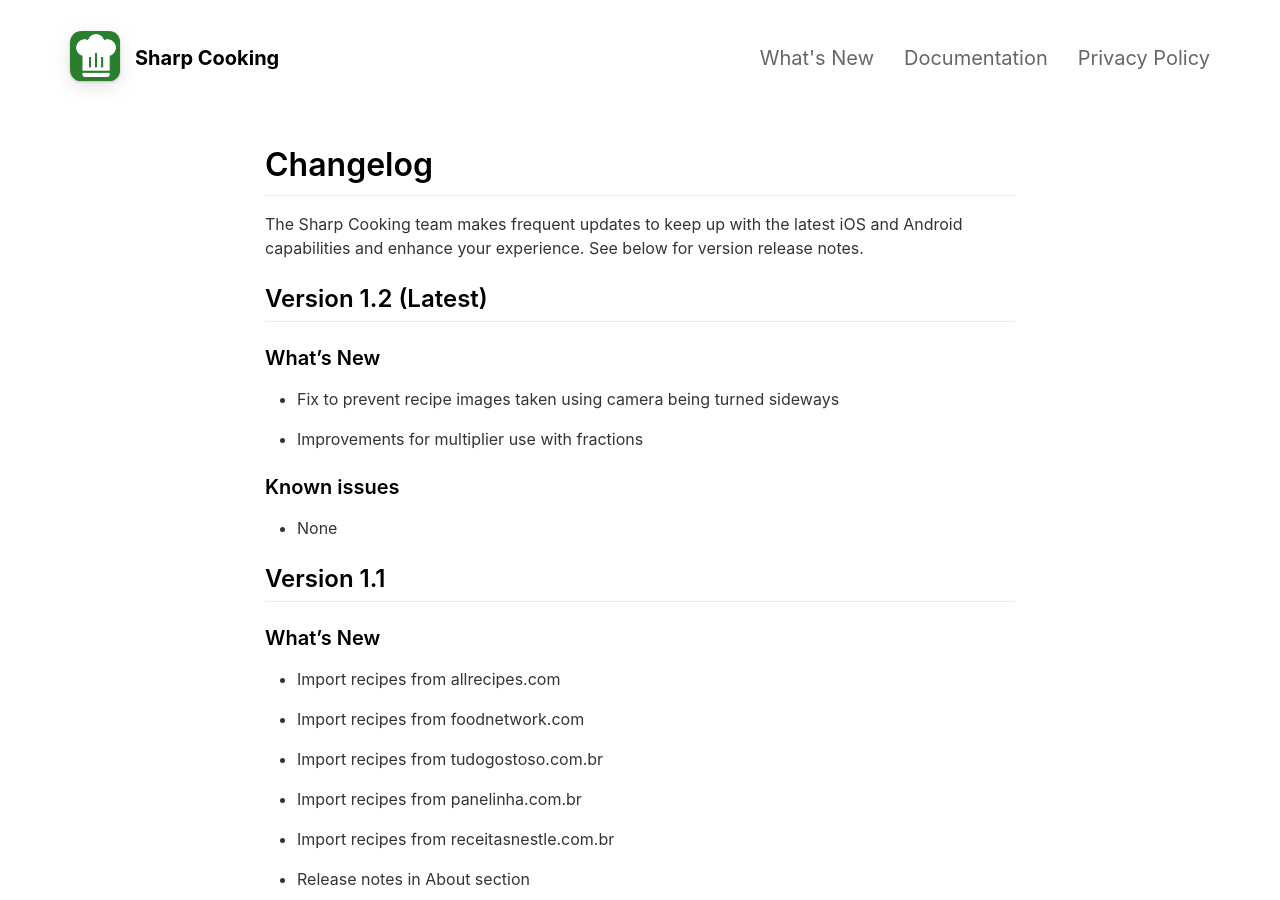
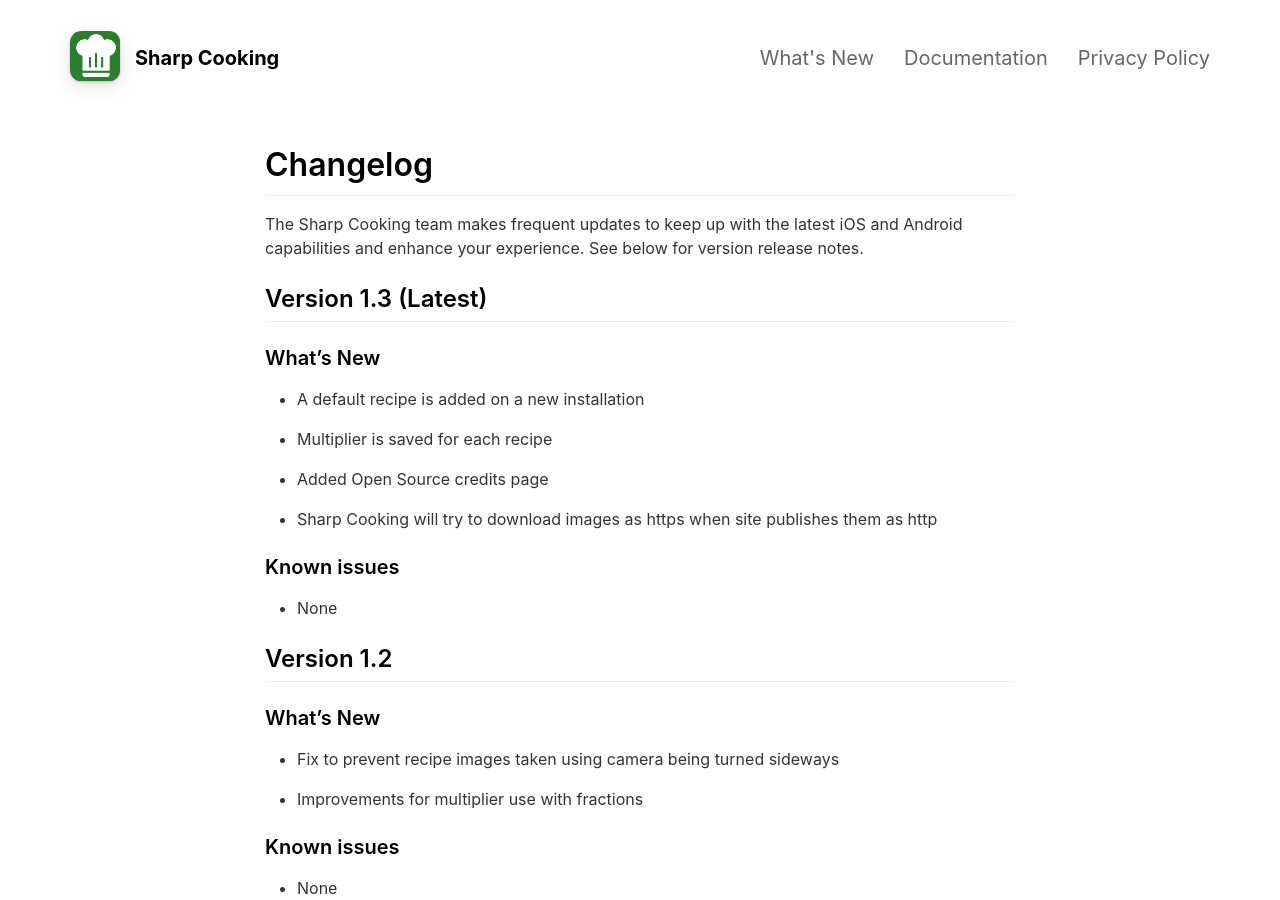
Before and after one commit to jlucaspains/sharp-cooking-pages, a Jekyll site: the page built from _pages/changelog.md, in a window 1280 px wide and 900 px high. Built offline with Jekyll 4.4.1, drawn with Linux system fonts in a browser that asks for light colours; nearby versions of some CDN libraries.

Commit message:
1.3 release notes

```diff
--- a/_data/releasenotes_enUS.json
+++ b/_data/releasenotes_enUS.json
@@ -41,7 +41,7 @@
     },
     {
         "version": "1.2",
-        "latest": true,
+        "latest": false,
         "new": [
             "Fix to prevent recipe images taken using camera being turned sideways",
             "Improvements for multiplier use with fractions"
@@ -49,5 +49,18 @@
         "knownIssues": [
             "None"
         ]
+    },
+    {
+        "version": "1.3",
+        "latest": true,
+        "new": [
+            "A default recipe is added on a new installation",
+            "Multiplier is saved for each recipe",
+            "Added Open Source credits page",
+            "Sharp Cooking will try to download images as https when site publishes them as http"
+        ],
+        "knownIssues": [
+            "None"
+        ]
     }
 ]
--- a/_data/releasenotes_ptBR.json
+++ b/_data/releasenotes_ptBR.json
@@ -41,7 +41,7 @@
     },
     {
         "version": "1.2",
-        "latest": true,
+        "latest": false,
         "new": [
             "Correção para evitar que imagens de receita tiradas com a câmera sejam viradas de lado",
             "Melhorias para o uso do multiplicador com frações"
@@ -49,5 +49,18 @@
         "knownIssues": [
             "Nenhum"
         ]
+    },
+    {
+        "version": "1.3",
+        "latest": true,
+        "new": [
+            "Uma receita padrão é adicionada em uma nova instalação",
+            "O multiplicador é salvo para cada receita",
+            "Adicionada página de créditos de código Open Source",
+            "O Cozinha Afiada tentará baixar as imagens como https quando o site as publicar como http"
+        ],
+        "knownIssues": [
+            "None"
+        ]
     }
 ]
```
